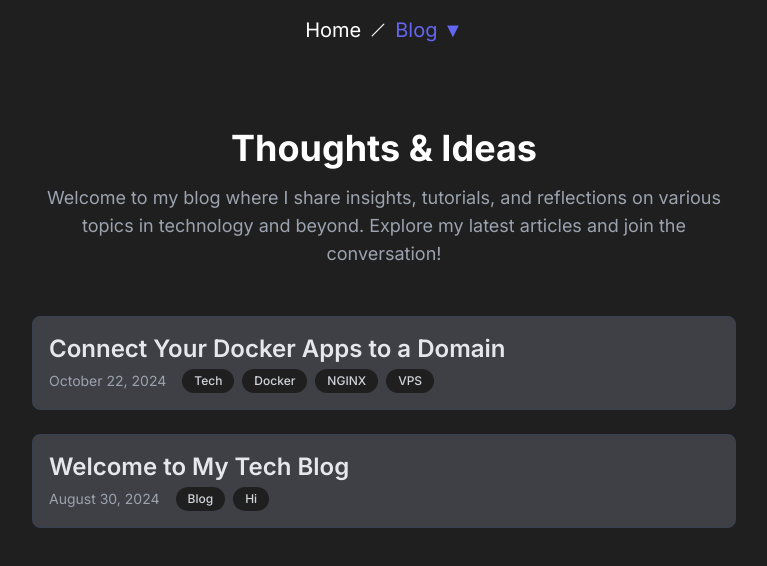
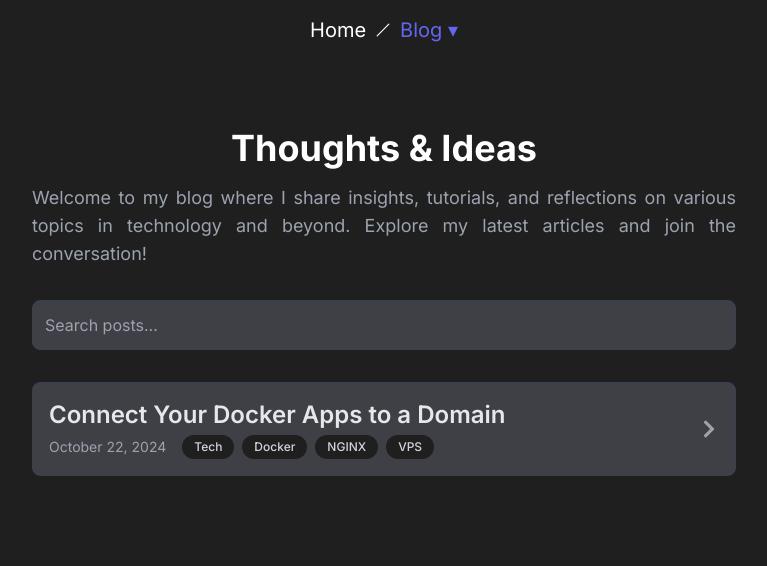
Before and after one commit to furkanunsalan/furkanunsalan.dev, a Next.js app: page /blog in a window 1280 px wide. Shown: the top 566 px of the page, without its empty margins (256-1023 px from the left). Built offline with nearby package versions, Linux system fonts and the light colour scheme.

Commit message:
many updates and additions

```diff
--- a/app/(pages)/blog/blog-posts/welcome.md
+++ /dev/null
@@ -1,48 +0,0 @@
----
-title: "Welcome to My Tech Blog"
-date: "2024-08-30"
-tags: ["Blog", "Hi"]
----
-
-# Welcome to My Tech Blog: Exploring the Digital Frontier
-
-! This is a test file with sample data !
-
-Hello, world! Welcome to my corner of the internet. I'm thrilled to launch this blog where we'll dive deep into the ever-evolving world of technology. Whether you're a seasoned developer, a curious beginner, or simply someone fascinated by the digital realm, I hope you'll find something here to pique your interest.
-
-## What to Expect
-
-In this blog, we'll explore a wide range of topics, including but not limited to:
-
-1. **Web Development**: From front-end frameworks like React and Vue to back-end technologies like Node.js and Python, we'll dissect the latest trends and best practices.
-
-2. **Artificial Intelligence and Machine Learning**: We'll demystify AI concepts and explore how machine learning is reshaping industries.
-
-3. **Cybersecurity**: In an increasingly connected world, understanding digital security is crucial. We'll discuss threats, preventive measures, and emerging security technologies.
-
-4. **Open Source**: We'll highlight exciting open-source projects and discuss the importance of community-driven development.
-
-5. **Tech Ethics**: As technology becomes more integrated into our lives, we'll ponder the ethical implications and responsibilities we face as creators and users.
-
-## Why Another Tech Blog?
-
-You might be wondering, "Why start another tech blog in a sea of existing ones?" Well, I believe everyone has a unique perspective to offer. My goal is to share my journey, insights, and lessons learned in a way that's accessible, engaging, and hopefully, a bit entertaining.
-
-I'm not just here to talk at you—I want this to be a dialogue. I encourage you to comment, ask questions, and share your own experiences. Let's learn from each other and grow together.
-
-## A Bit About Me
-
-I'm a software developer with a passion for both coding and writing. When I'm not in front of my computer, you can find me hiking in the great outdoors or experimenting with new recipes in the kitchen. I believe that diverse experiences fuel creativity and problem-solving in tech.
-
-## What's Next?
-
-In the coming weeks, expect deep dives into topics like:
-
-- Building performant React applications
-- The basics of machine learning with Python
-- How to contribute to your first open-source project
-- Cybersecurity best practices for small businesses
-
-I'm excited about the journey ahead and grateful to have you along for the ride. Don't forget to subscribe to stay updated on new posts!
-
-Happy coding, and here's to exploring the digital frontier together!
--- a/app/(pages)/blog/page.tsx
+++ b/app/(pages)/blog/page.tsx
@@ -1,7 +1,7 @@
-import Link from "next/link";
 import { getBlogPosts } from "@/lib/getBlogPosts";
 import type { BlogPost } from "@/types";
 import { Metadata } from "next";
+import BlogPosts from "@/components/BlogPosts";
 
 export const metadata: Metadata = {
   title: "Blog | Furkan Ünsalan",
@@ -15,51 +15,13 @@ export default async function BlogPage() {
   return (
     <div className="max-w-3xl mx-auto px-4 sm:px-6 lg:px-8 py-16 mt-16">
       <h1 className="text-4xl font-bold text-center mb-4">Thoughts & Ideas</h1>
-      <p className="text-lg text-center mb-12 text-gray-600 dark:text-gray-400">
+      <p className="text-lg text-justify mb-8 text-gray-600 dark:text-gray-400">
         Welcome to my blog where I share insights, tutorials, and reflections on
         various topics in technology and beyond. Explore my latest articles and
         join the conversation!
       </p>
 
-      <ul className="space-y-6">
-        {posts.map((post) => (
-          <li
-            key={post.slug}
-            className="bg-secondary-light dark:bg-secondary-dark hover:dark:bg-hover-dark hover:bg-hover-light hover:cursor-pointer p-4 rounded-lg border border-gray-200 dark:border-gray-700 transition-all duration-300"
-          >
-            <Link href={`/blog/${post.slug}`} className="block group">
-              <div className="flex justify-between items-start">
-                <div>
-                  <h2 className="text-2xl font-semibold text-gray-800 dark:text-gray-200">
-                    {post.title}
-                  </h2>
-                  <div className="flex items-center space-x-4 mt-1">
-                    <time className="text-sm text-gray-500 dark:text-gray-400">
-                      {new Date(post.date).toLocaleDateString("en-US", {
-                        year: "numeric",
-                        month: "long",
-                        day: "numeric",
-                      })}
-                    </time>
-                    {post.tags && post.tags.length > 0 && (
-                      <div className="flex flex-wrap gap-x-2 gap-y-1">
-                        {post.tags.map((tag, index) => (
-                          <span
-                            key={index}
-                            className="bg-primary-light dark:bg-primary-dark text-gray-700 dark:text-gray-300 px-3 py-1 rounded-full text-xs font-medium"
-                          >
-                            {tag}
-                          </span>
-                        ))}
-                      </div>
-                    )}
-                  </div>
-                </div>
-              </div>
-            </Link>
-          </li>
-        ))}
-      </ul>
+      <BlogPosts posts={posts} />
     </div>
   );
 }
--- a/app/(pages)/projects/[slug]/page.tsx
+++ b/app/(pages)/projects/[slug]/page.tsx
@@ -54,7 +54,12 @@ export default function ProjectPage({ params }: { params: { slug: string } }) {
           )}
           <h1 className="text-3xl font-bold">{project.title}</h1>
           <p className="text-sm text-zinc-900 dark:text-zinc-400">
-            Last updated: {project.update}
+            Last updated:{" "}
+            {new Date(project.update).toLocaleDateString("en-GB", {
+              day: "2-digit",
+              month: "2-digit",
+              year: "numeric",
+            })}
           </p>
           <p className="text-lg w-full lg:w-1/2 xl:w-1/3 mx-auto text-left">
             {project.short_description}
--- a/app/(pages)/projects/page.tsx
+++ b/app/(pages)/projects/page.tsx
@@ -14,9 +14,15 @@ export default function Projects() {
     <>
       <div className="flex flex-col items-center justify-center h-screen">
         <GithubCommitHistory />
-        {projects.map((project) => (
-          <ProjectContainer key={project.id} project={project} />
-        ))}
+        {projects
+          .sort((a, b) => {
+            const dateA = new Date(a.update).getTime();
+            const dateB = new Date(b.update).getTime();
+            return dateB - dateA; // Reverse the order to put the newest on top
+          })
+          .map((project) => (
+            <ProjectContainer key={project.id} project={project} />
+          ))}
       </div>
     </>
   );
--- a/app/layout.tsx
+++ b/app/layout.tsx
@@ -8,7 +8,12 @@ const inter = Inter({ subsets: ["latin"] });
 
 export const metadata: Metadata = {
   title: "Furkan Ünsalan",
-  description: "Software Developer | Photography Enthusiast | @Istanbul"
+  description: "Software Developer | Photography Enthusiast | @Istanbul",
+  robots: {
+    index: true,
+    follow: true
+  },
+  keywords: ['Furkan Ünsalan', 'Furkan Unsalan', 'furkanunsalan dev', 'furkanunsalan.dev'],
 };
 
 export default function RootLayout({
--- /dev/null
+++ b/components/BlogPosts.tsx
@@ -0,0 +1,82 @@
+// components/SearchInput.tsx
+"use client";
+
+import { useState } from "react";
+import Link from "next/link";
+import { FaChevronRight } from "react-icons/fa"; // Import the ChevronRight icon
+import type { BlogPost } from "@/types";
+
+type SearchInputProps = {
+  posts: BlogPost[];
+};
+
+export default function BlogPosts({ posts }: SearchInputProps) {
+  const [searchQuery, setSearchQuery] = useState("");
+
+  // Filter posts based on search query
+  const filteredPosts = posts.filter((post) =>
+    post.title.toLowerCase().includes(searchQuery.toLowerCase())
+  );
+
+  return (
+    <div>
+      {/* Search bar */}
+      <input
+        type="text"
+        value={searchQuery}
+        onChange={(e) => setSearchQuery(e.target.value)}
+        placeholder="Search posts..."
+        className="w-full p-3 rounded-lg border border-gray-300 dark:border-gray-700 dark:bg-secondary-dark dark:text-gray-200 mb-8"
+      />
+
+      {/* Posts list */}
+      <ul className="space-y-6">
+        {filteredPosts.length > 0 ? (
+          filteredPosts.map((post) => (
+            <li
+              key={post.slug}
+              className="bg-secondary-light dark:bg-secondary-dark hover:dark:bg-hover-dark hover:bg-hover-light hover:cursor-pointer p-4 rounded-lg border border-gray-200 dark:border-gray-700 transition-all duration-300"
+            >
+              <Link href={`/blog/${post.slug}`} className="block group">
+                <div className="flex justify-between items-center">
+                  <div>
+                    <h2 className="text-2xl font-semibold text-gray-800 dark:text-gray-200">
+                      {post.title}
+                    </h2>
+                    <div className="flex items-center space-x-4 mt-1">
+                      <time className="text-sm text-gray-500 dark:text-gray-400">
+                        {new Date(post.date).toLocaleDateString("en-US", {
+                          year: "numeric",
+                          month: "long",
+                          day: "numeric",
+                        })}
+                      </time>
+                      {post.tags && post.tags.length > 0 && (
+                        <div className="flex flex-wrap gap-x-2 gap-y-1">
+                          {post.tags.map((tag, index) => (
+                            <span
+                              key={index}
+                              className="bg-primary-light dark:bg-primary-dark text-gray-700 dark:text-gray-300 px-3 py-1 rounded-full text-xs font-medium"
+                            >
+                              {tag}
+                            </span>
+                          ))}
+                        </div>
+                      )}
+                    </div>
+                  </div>
+                  {/* Add the ">" icon */}
+                  <FaChevronRight className="text-gray-500 dark:text-gray-400 ml-2 h-5 w-5" />
+                </div>
+              </Link>
+            </li>
+          ))
+        ) : (
+          <p className="text-center text-gray-500 dark:text-gray-400">
+            No posts found.
+          </p>
+        )}
+      </ul>
+    </div>
+  );
+}
--- a/components/BreadcrumpNavigator.tsx
+++ b/components/BreadcrumpNavigator.tsx
@@ -120,10 +120,10 @@ export default function BreadcrumbNavigator() {
                       className="text-xl cursor-pointer text-indigo-500 hover:text-indigo-300"
                       onClick={() => setDropdownOpen(!isDropdownOpen)}
                     >
-                      {latestBreadcrumbName + " ▼"}
+                      {latestBreadcrumbName + " ▾"}
                     </DropdownMenuTrigger>
                     {isDropdownOpen && (
-                      <DropdownMenuContent className="absolute mt-2 w-48 bg-white dark:bg-zinc-800 shadow-lg rounded-md border border-zinc-200 dark:border-zinc-700">
+                      <DropdownMenuContent className="absolute left-2/3 transform -translate-x-1/2 mt-2 w-48 bg-white dark:bg-zinc-800 shadow-lg rounded-md border border-zinc-200 dark:border-zinc-700">
                         {filteredRoutes.map((route) => (
                           <DropdownMenuItem
                             key={route.href}
--- a/components/ProjectContainer.tsx
+++ b/components/ProjectContainer.tsx
@@ -27,7 +27,13 @@ export default function ProjectContainer({ project }: { project: Project }) {
         <p className="text-black dark:text-zinc-400">{short_description}</p>
       </div>
       <div className="text-right dark:text-zinc-400">
-        <p>{update}</p>
+        <p>
+          {new Date(update).toLocaleDateString("en-GB", {
+            day: "2-digit",
+            month: "2-digit",
+            year: "numeric",
+          })}
+        </p>
       </div>
     </motion.div>
   );
--- a/package.json
+++ b/package.json
@@ -22,6 +22,7 @@
     "framer-motion": "^11.3.31",
     "gray-matter": "^4.0.3",
     "lucide-react": "^0.428.0",
+    "markdown-to-jsx": "^7.6.2",
     "motion": "^10.18.0",
     "next": "14.2.5",
     "next-themes": "^0.3.0",
```
Also changed, not shown: app/(pages)/blog/[slug]/page.tsx (+23 -5 lines), lib/my-projects.ts (+14 -2 lines), lib/my-work.ts (+7 -0 lines), public/photos/projects/yatirimbot.png (added), 1 other file (tests, documents, lock files or other folders).
